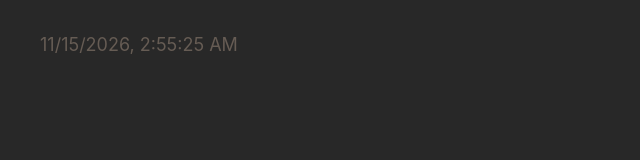
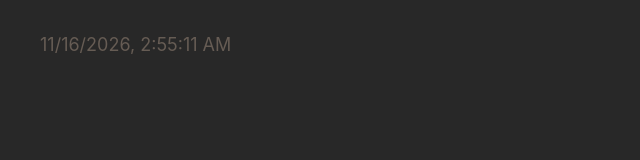
Before and after one commit to JosephCHS/feeds, a plain HTML site: page index.html in a window 1280 px wide. Shown: the full height of the page, 0-640 px from the left. Drawn offline with Linux system fonts and the light colour scheme.

Commit message:
deploy: 0d7bd982109adbf1d09f9a9e30420a4bec75351a

```diff
--- a/index.html
+++ b/index.html
@@ -17,8 +17,8 @@
     <!-- %after-body-begin.html% -->
 
     <footer>
-      <a class="footer-link" href="https://github.com/JosephCHS/feeds/actions/runs/43669979526">
-        <time id="build-timestamp" datetime="2026-11-15T02:55:25.793Z">2026-11-15T02:55:25.793Z</time>
+      <a class="footer-link" href="https://github.com/JosephCHS/feeds/actions/runs/43795001370">
+        <time id="build-timestamp" datetime="2026-11-16T02:55:11.032Z">2026-11-16T02:55:11.032Z</time>
       </a>
       <a class="footer-link" href="https://github.com/osmoscraft/osmosfeed">osmosfeed 1.15.1</a>
     </footer>
```
Also changed, not shown: 1 other file.
